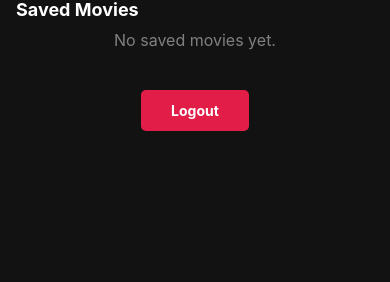
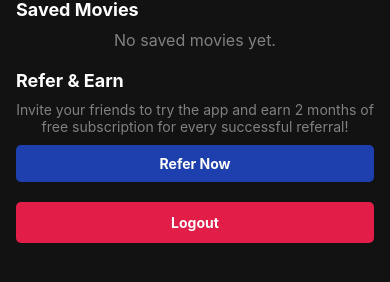
Before and after one commit to MohammeddJaveed/MoviesApp, a React Native app: screen /Profile in a window 390 px wide. Shown: the part 236-518 px from the top of the page. Built offline with nearby package versions, Linux system fonts and the light colour scheme.

Commit message:
share with people feature integrated

```diff
--- a/package.json
+++ b/package.json
@@ -23,7 +23,8 @@
     "react": "18.3.1",
     "react-native": "0.76.3",
     "react-native-heroicons": "^4.0.0",
-    "react-native-snap-carousel": "^4.0.0-beta.6"
+    "react-native-snap-carousel": "^4.0.0-beta.6",
+    "expo-contacts": "~14.0.2"
   },
   "devDependencies": {
     "@babel/core": "^7.25.2",
--- a/src/screens/ProfileScreen.js
+++ b/src/screens/ProfileScreen.js
@@ -9,6 +9,7 @@ import {
   Dimensions,
   Alert,
   SafeAreaView,
+  Share
 } from "react-native";
 import AsyncStorage from "@react-native-async-storage/async-storage";
 import { image500 } from "../../utils/moviesApi";
@@ -93,6 +94,26 @@ export default function ProfileScreen() {
     }
   };
 
+
+  const handleShare = async () => {
+    try {
+      const result = await Share.share({
+        message: `Hey! Check out this amazing app. Use my referral link to sign up and get 2 months of free subscription! \n\n Referral Link: https://yourapp.com/signup?referralCode=123456`,
+      });
+      if (result.action === Share.sharedAction) {
+        if (result.activityType) {
+          console.log("Shared with activity type:", result.activityType);
+        } else {
+          console.log("Shared successfully!");
+        }
+      } else if (result.action === Share.dismissedAction) {
+        console.log("Share dismissed");
+      }
+    } catch (error) {
+      console.error("Failed to share referral link:", error.message);
+    }
+  };
+
   return (
     <ScrollView contentContainerStyle={styles.container}>
       <SafeAreaView style={styles.header}>
@@ -142,6 +163,17 @@ export default function ProfileScreen() {
         ) : (
           <Text style={styles.noMoviesText}>No saved movies yet.</Text>
         )}
+      </View>
+
+      <View style={styles.section}>
+        <Text style={styles.sectionTitle}>Refer & Earn</Text>
+        <Text style={styles.referText}>
+          Invite your friends to try the app and earn 2 months of free
+          subscription for every successful referral!
+        </Text>
+        <TouchableOpacity onPress={handleShare} style={styles.shareButton}>
+          <Text style={styles.shareButtonText}>Refer Now</Text>
+        </TouchableOpacity>
       </View>
 
       <TouchableOpacity
@@ -226,10 +258,28 @@ const styles = StyleSheet.create({
     paddingVertical: 12,
     paddingHorizontal: 30,
     borderRadius: 5,
-    marginTop: 20,
+    width:'100%'
   },
   logoutButtonText: {
     color: "white",
     fontWeight: "bold",
+    textAlign: "center",
+  },
+  shareButton: {
+    backgroundColor: "#1E40AF",
+    paddingVertical: 10,
+    paddingHorizontal: 20,
+    borderRadius: 5,
+  },
+  shareButtonText: {
+    color: "white",
+    fontWeight: "bold",
+    textAlign: "center",
+  },
+  referText: {
+    color: "gray",
+    fontSize: 14,
+    textAlign: "center",
+    marginBottom: 10,
   },
 });
```
Also changed, not shown: 1 other file (tests, documents, lock files or other folders).
